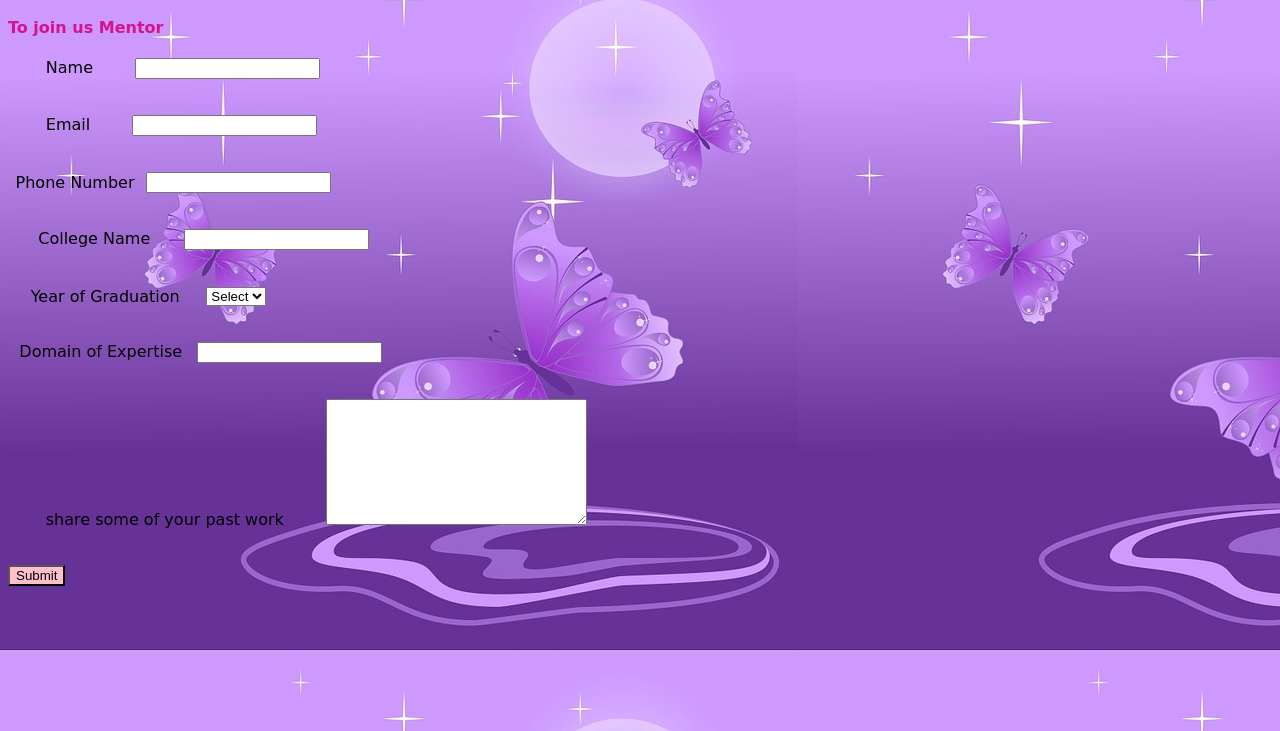
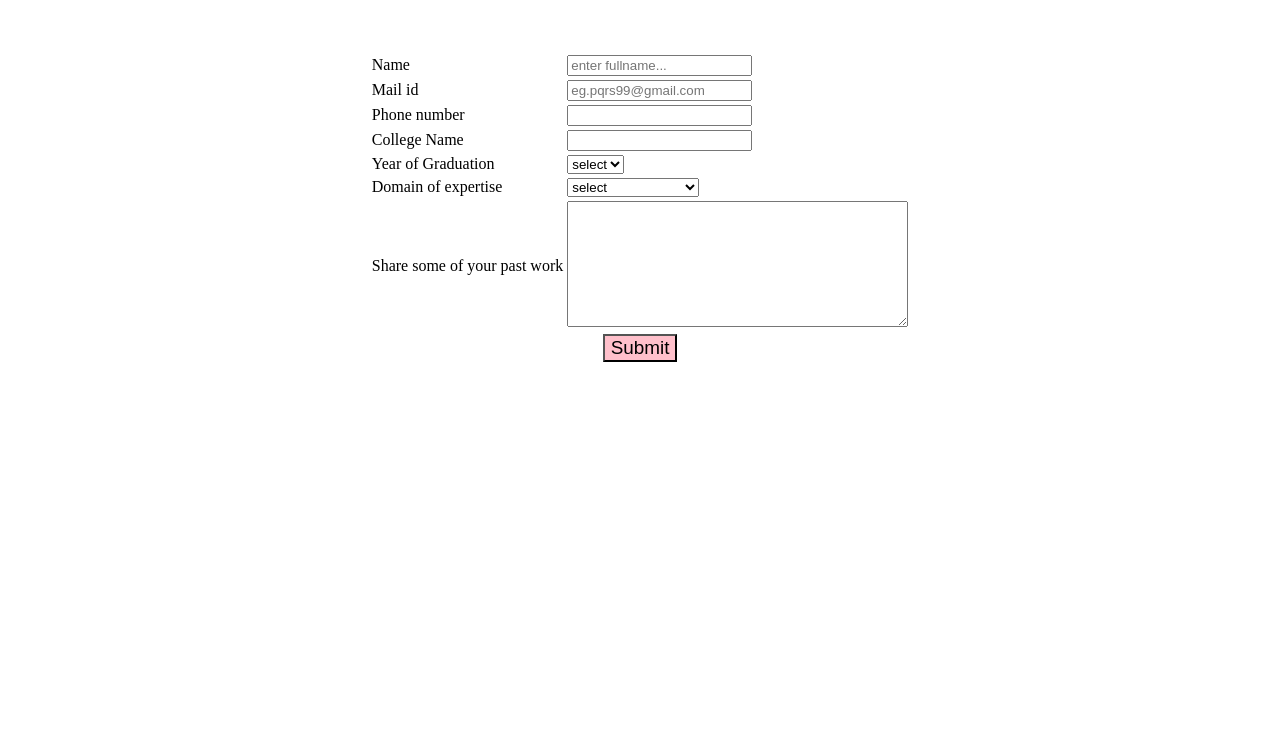
Before and after one commit to Rishika9491/Mentor, a plain HTML site: page form.html in a window 1280 px wide. Shown: the part 69-800 px from the top of the page. Drawn offline with Linux system fonts and the light colour scheme.

Commit message:
Update form.html

```diff
--- a/form.html
+++ b/form.html
@@ -1,57 +1,75 @@
-<!DOCTYPEhtml>
+<!DOCTYPE html>
 <html>
     <head>
         <title>Registration page</title>
+        <link rel="stylesheet" href="style1.css"></link>
 
     </head>
-            <body background="./back2.jpg">
+    <body>
+        <center>
+             <table border:1>
+            <h2>To join us <b>Mentor!</b></h2>
+           <tr>
+                <td>Name</td>
+                <td><input type="text" placeholder="enter fullname..."></input></td>
+            </tr>
 
-        <br>
-        <form class="center">
-            <h3  style="color: maroon;font-family:cursive;padding-left: 5cm" class="center">Registration form</h3><h4 style="color:rgb(211,20,138);font-family: cursive"> To join us Mentor</h4>
+            <tr>
+                <td>Mail id</td>
+                <td><input type="email" placeholder="eg.pqrs99@gmail.com"></input></td>
+            </tr>
 
-            <label style="font-family:cursive;padding : 1cm"> Name</label>
-            <input type="text" name="Name" size="20">
-            <br><br><br>
+            <tr>
+                <td>Phone number</td>
+                <td><input type="text"></input></td>
+            </tr>
 
-            <label style="padding : 1cm;font-family:cursive">Email</label>
-            <input type="email" name="Email" size="20">
-            <br><br><br>
+            <tr>
+                <td>College Name</td>
+                <td><input type="text"></input></td>
+            </tr>
 
-            <label style="font-family:cursive;padding : 0.2cm"> Phone Number</label>
-            <input type="text" name="phone number" size="20">
-            <br><br><br>
-
-            <label style="font-family:cursive;padding : 0.8cm"> College Name</label>
-            <input type="text" name="college name" size="20">
-            <br><br><br>
+            <tr>
+                <td>Year of Graduation</td>
+                <td>
+                    <select>
+                        <option name="none">select</option>
+                        <option name="1">2022</option>
+                        <option name="1">2021</option>
+                        <option name="2">2020</option>
+                        <option name="3">2019</option>
+                        <option name="4">2018</option>
+                        <option name="5">2017</option>
+                        <option name="6">2016</option>
+                    </select>
+                </td>
+            </tr>
 
 
+             <tr>
+                <td>Domain of expertise</td>
+                <td>
+                    <select>
+                        <option name="none">select</option>
+                        <option name="1">Web Development</option>
+                        <option name="1">App Development</option>
+                        <option name="2">Graphics Design</option>
+                        <option name="3">Soft Skills</option>
+                    </select>
+                </td>
+            </tr>
 
-            <label style="font-family:cursive;padding : 0.6cm" > Year of Graduation</label>
-            <select>
-                <option value="select">Select</option>
-                <option value="2021">2021</option>
-                <option value="2020">2020</option>
-                <option value="2019">2019</option>
-                <option value="2018">2018</option>
-                <option value="2017">2017</option>
-                <option value="2016">2016</option>
-                <option value="2015">2015</option>
-                <option value="2014">2014</option>
-            </select>
             <br><br><br>
+             <tr>
+                <td>Share some of your past work</td>
+                <td>
+                    <textarea rows=8 cols=40></textarea>
+                </td>
+            </tr>
+</table>
+         <input type="button" onClick="location.href='final.html'" value="Submit" class="center" style="background-color:pink;box-sizing:1;font-size:0.5cm">
 
-             <label style="font-family:cursive;padding:0.3cm" >Domain of Expertise</label>
-            <input type="text" name="Domain of Expertise" size="20">
-            <br><br><br>
-
-            <label style="font-family:cursive;padding : 1cm"> share some of your past work</label>
-            <textarea style="padding-left:-90cm" cols="30" rows="8" value="share some of your past work"></textarea>
-            <br><br><br>
-
-            <input type="button" onClick="location.href='final.html'" value="Submit" class="center" style="background-color:pink">
-            <br><br><br>
+        </center>
         </form>
     </body>
 </html>
```
